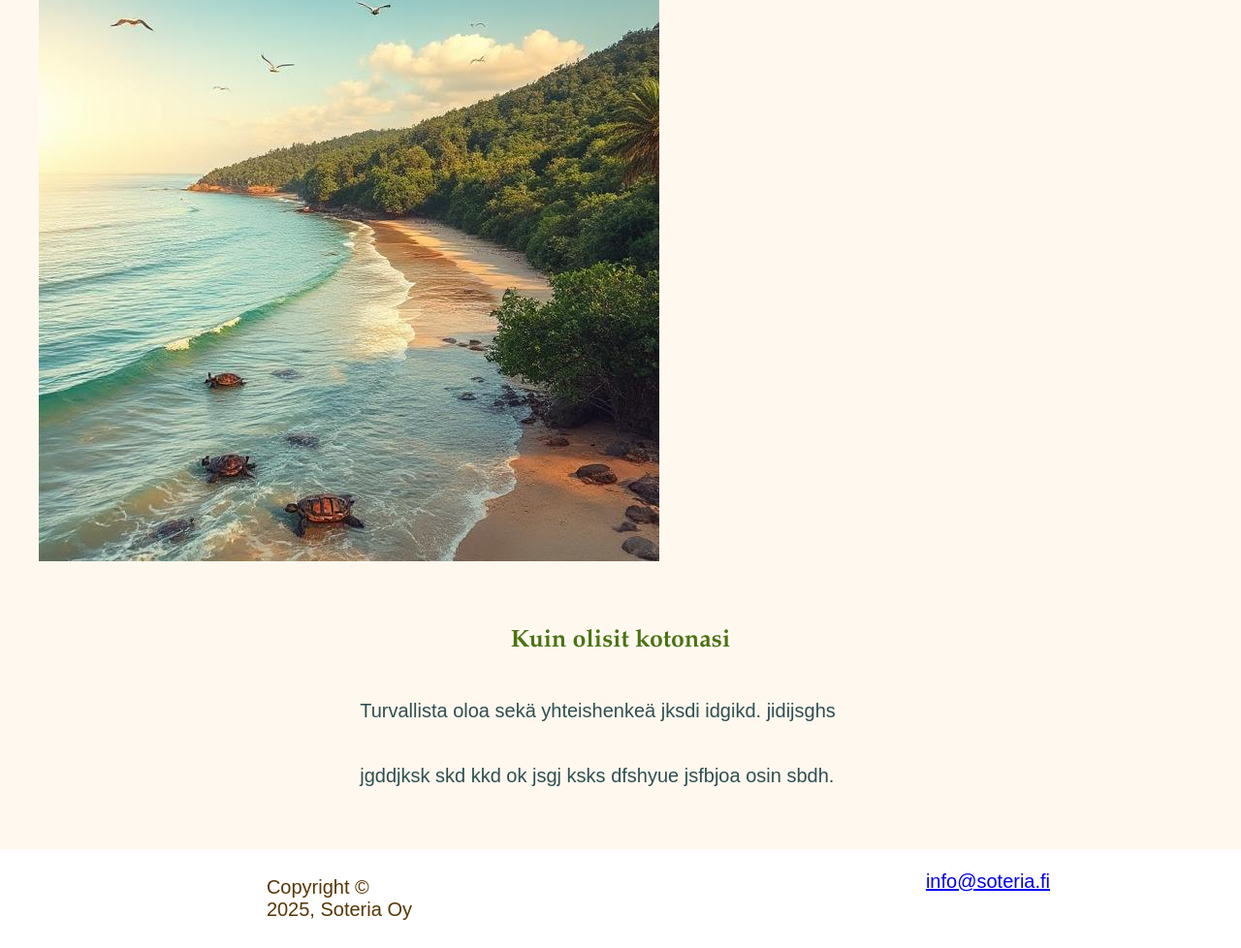
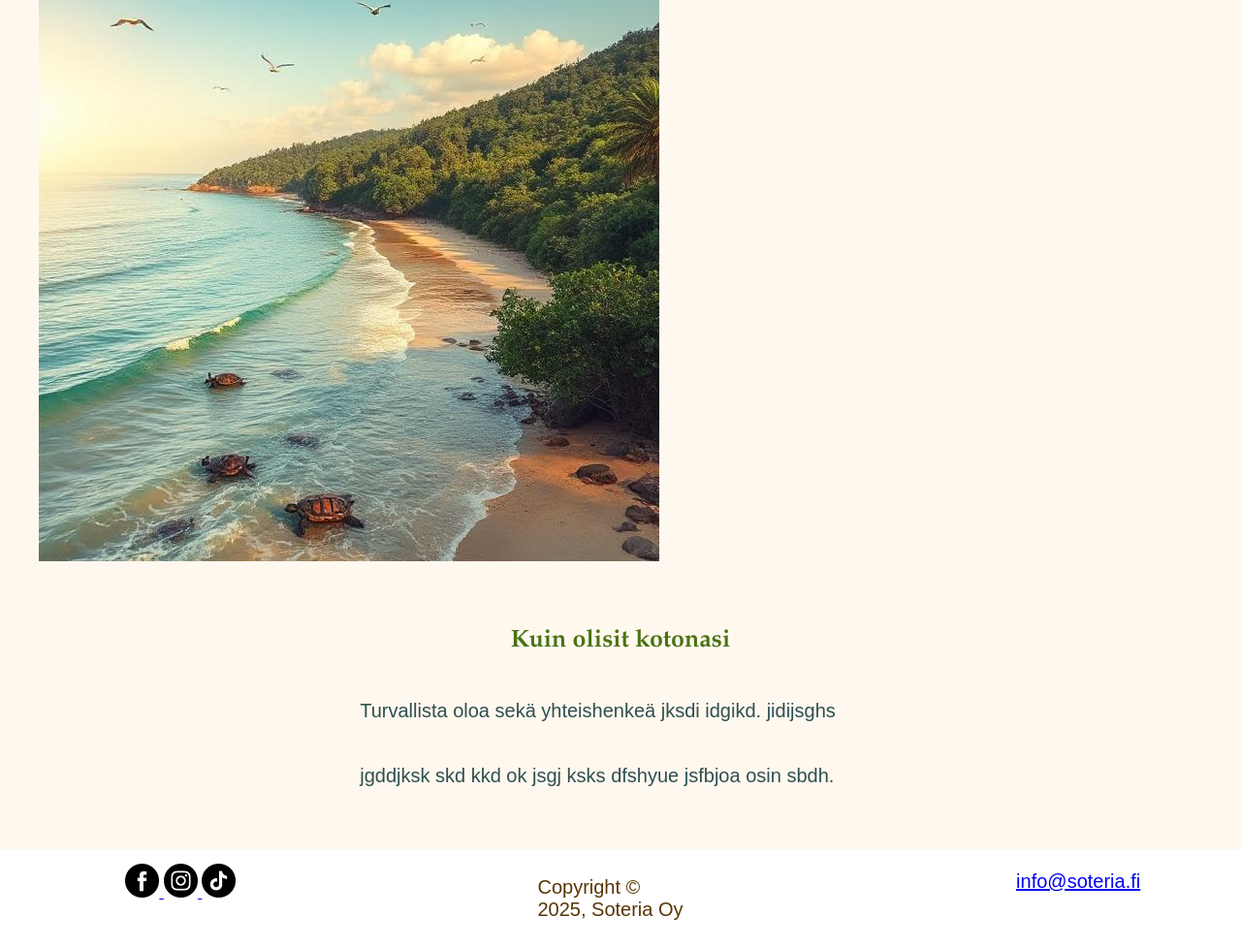
Before and after one commit to PinjaLL/PinjaLL.github.io, a plain HTML site: page index.html in a window 1280 px wide. Shown: the part 1092-2070 px from the top of the page at 97% size. Drawn offline with Linux system fonts and the light colour scheme.

Commit message:
Update index.html

```diff
--- a/index.html
+++ b/index.html
@@ -50,6 +50,17 @@
 </div>
 
 <footer>
+        <div class="icons">  <!--Src luo kuvan linkille-->
+        <a href = "https://www.facebook.com/">
+            <img src="./someicons/facebook.png" height="35px" width="35px">
+         </a>
+         <a href="https://www.instagram.com/">
+            <img src ="someicons/instagram.png"height="35px" width="35px">
+         </a>
+         <a href="https://www.tiktok.com/">
+            <img src ="./someicons/tiktok.png"height="35px" width="35px">
+         </a>
+    </div>
      <div>
         <p>Copyright &copy; 2025, Soteria Oy</p> <!-- Sivuston alakulmassa luotettavuutta lisäämään copyright, tiedetään olevan ajantasalla-->
      </div>
```
